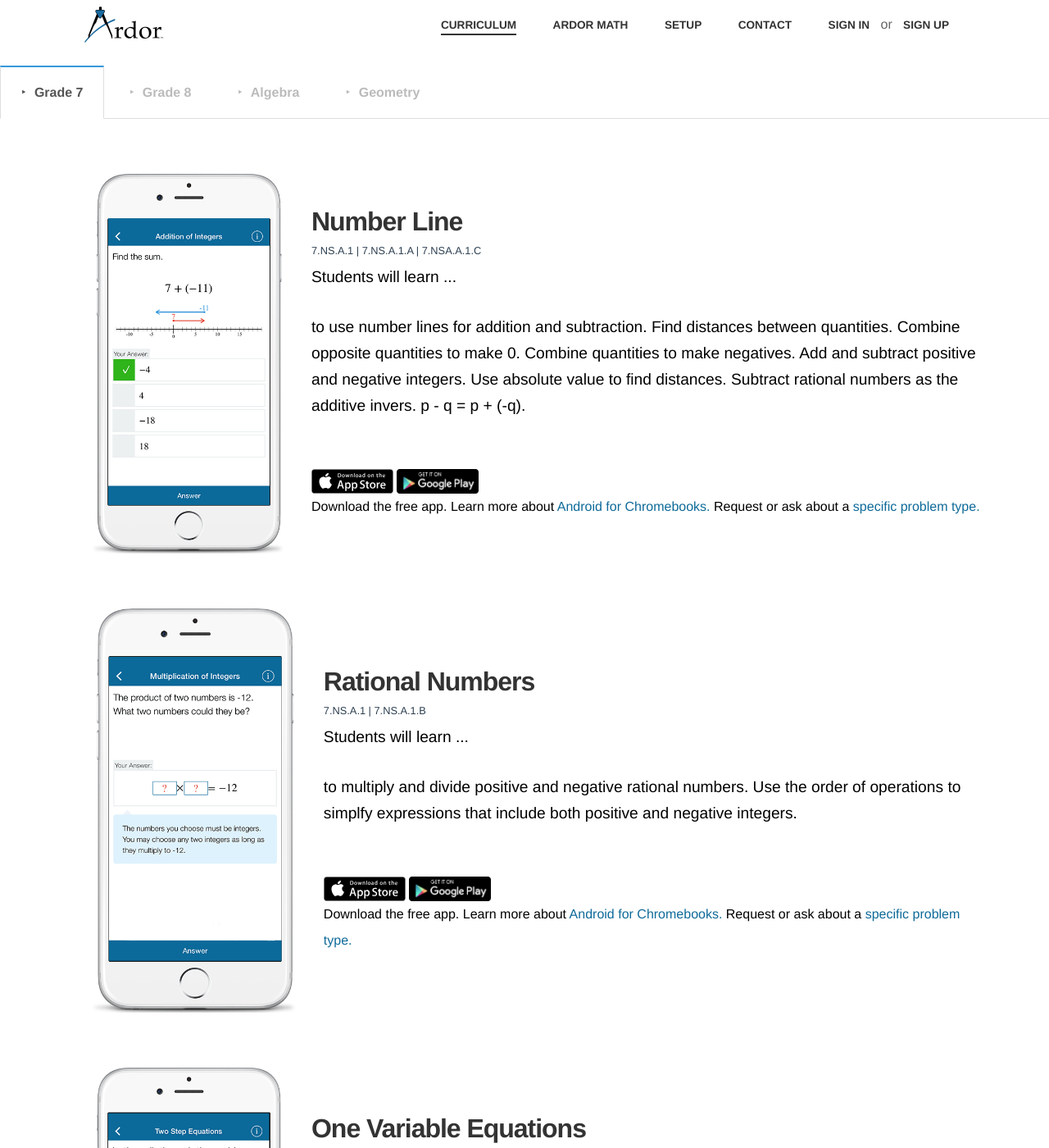
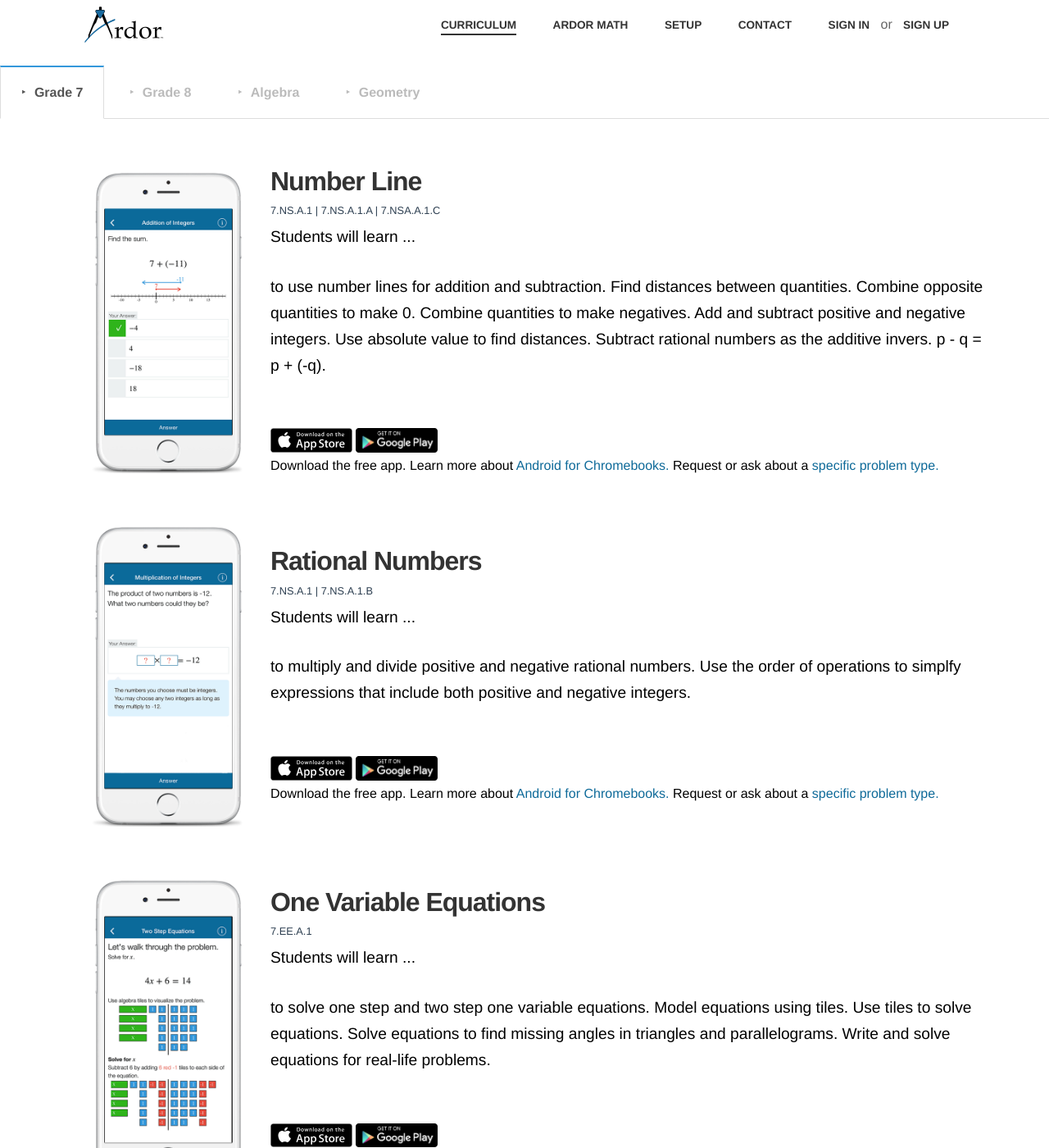
Before and after one commit to ardor-education/ardor-education.github.io, a Jekyll site: the page built from curriculum.md, in a window 1280 px wide and 1400 px high. Shown: the whole window at 82% size. Built offline with Jekyll 4.4.1, drawn with Linux system fonts in a browser that asks for light colours; some web fonts are replaced.

Commit message:
fix image size

```diff
--- a/_sass/_curriculum.scss
+++ b/_sass/_curriculum.scss
@@ -13,8 +13,9 @@
 }
 
 .prod-image {
-  min-width: 300px;
+  min-width: 250px;
   padding: 2em;
+  max-width: 250px;
 }
 
 .prod-description p {
```
